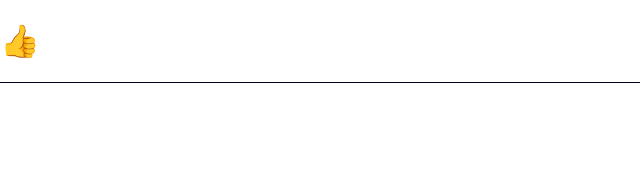
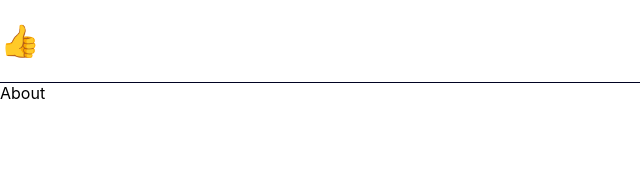
Before and after one commit to kenta5293/graduated-next-web, a Next.js app: page / in a window 1280 px wide. Shown: the top 173 px of the page, without its empty margins (0-640 px from the left). Built offline with nearby package versions, Linux system fonts and the light colour scheme.

Commit message:
:art: [Refactor] 화살표 함수로 함수 형태 변경
일반 함수로 작성되어 있던 코드를 화살표 함수로 변경.

```diff
--- a/pages/_app.tsx
+++ b/pages/_app.tsx
@@ -2,8 +2,9 @@ import { Provider } from 'mobx-react';
 import Head from 'next/head';
 import '../styles/globals.scss';
 import MainLayout from '../layout/MainLayout/MainLayout';
+import type { AppProps } from 'next/app';
 
-function MyApp({ Component, pageProps }) {
+const MyApp = ({ Component, pageProps }: AppProps) => {
   return (
     <>
       <Head>
@@ -16,6 +17,6 @@ function MyApp({ Component, pageProps }) {
       </Provider>
     </>
   );
-}
+};
 
 export default MyApp;
--- a/pages/index.tsx
+++ b/pages/index.tsx
@@ -1,11 +1,19 @@
 import Head from 'next/head';
+import Link from 'next/link';
 
-export default function Home() {
+const Home = () => {
   return (
     <>
       <Head>
         <title>졸업프로젝트🏠</title>
       </Head>
+      <div>
+        <Link href="/about">
+          <a>About</a>
+        </Link>
+      </div>
     </>
   );
-}
+};
+
+export default Home;
```
